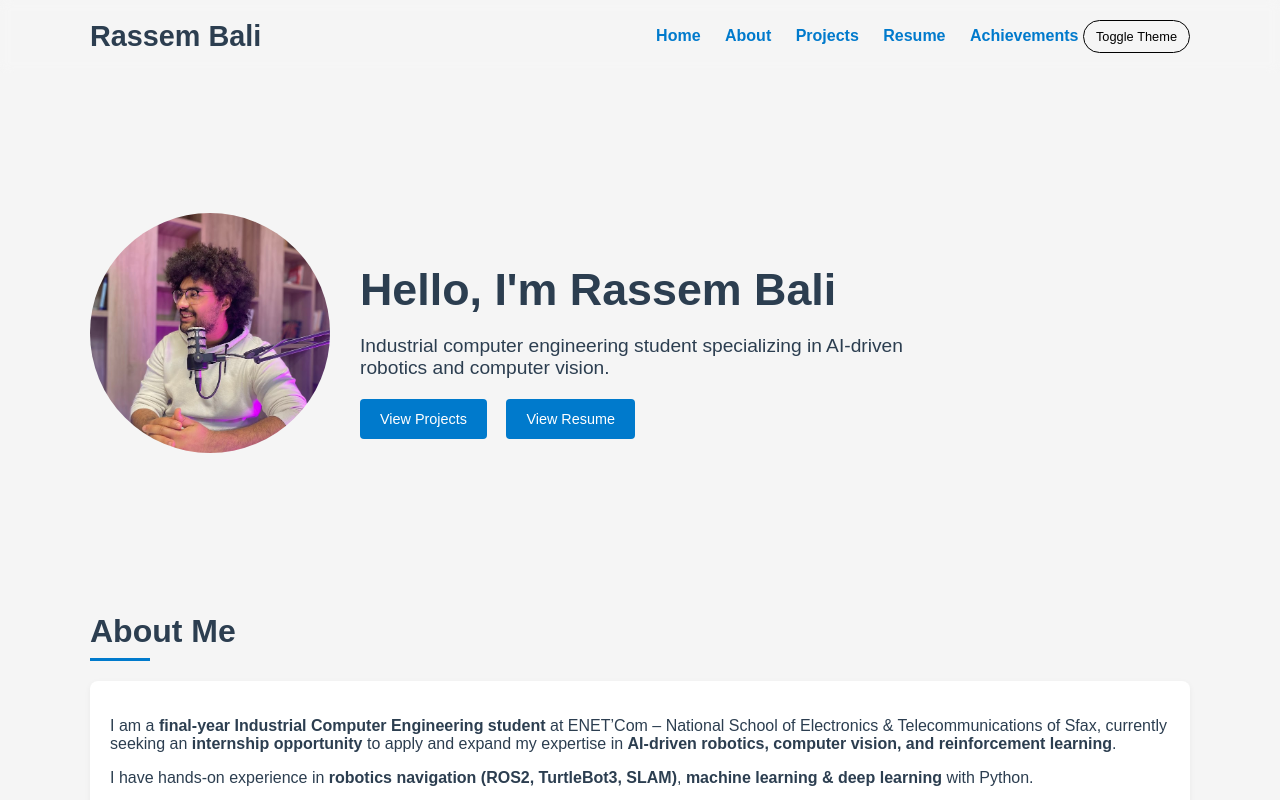
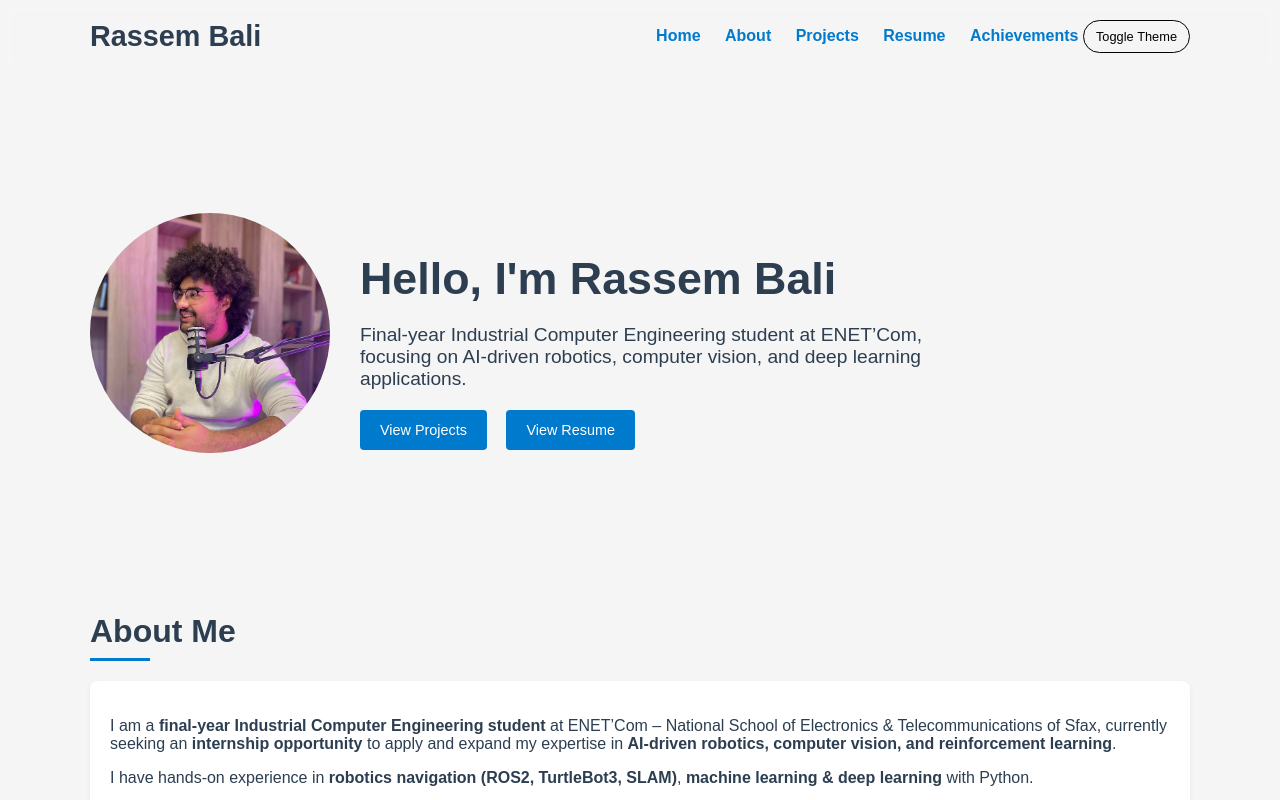
Before and after one commit to Rassembali/portfolio, a plain HTML site: page index.html in a window 1280 px wide. Shown: the top 800 px of the page. Drawn offline with Linux system fonts and the light colour scheme.

```diff
--- a/index.html
+++ b/index.html
@@ -30,7 +30,7 @@
       </div>
       <div class="hero-content">
         <h1>Hello, I'm&nbsp;Rassem&nbsp;Bali</h1>
-        <p>Industrial computer engineering student specializing in AI-driven robotics and computer vision.</p>
+        <p>Final-year Industrial Computer Engineering student at ENET’Com, focusing on AI-driven robotics, computer vision, and deep learning applications.</p>
         <div class="button-group">
           <a href="projects.html"><button>View Projects</button></a>
           <a href="resume.html"><button>View Resume</button></a>
```
